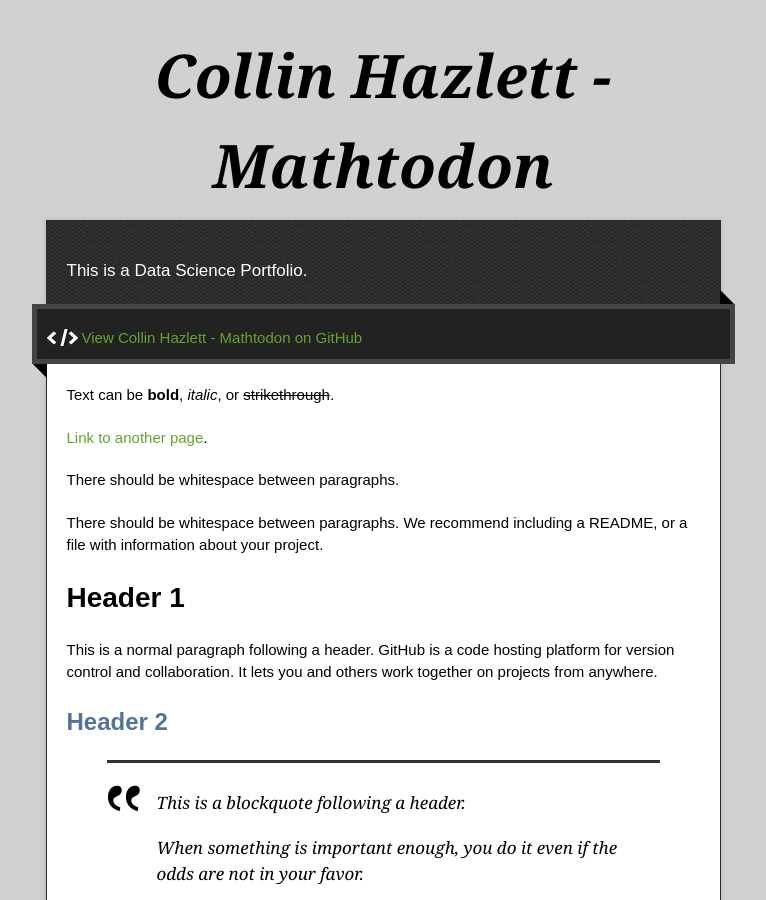
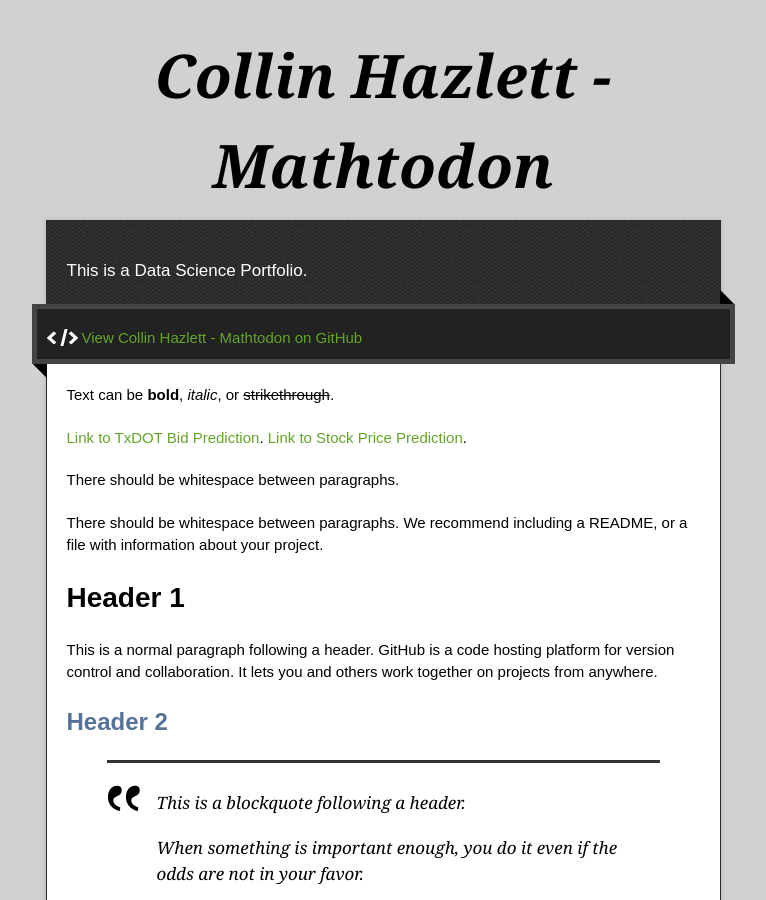
Before and after one commit to Mathtodon/Mathtodon.github.io, a Jekyll site: the page built from index.md, in a window 1280 px wide and 900 px high. Shown: the whole window, without its empty margins (257-1023 px from the left). Built offline with Jekyll 4.4.1, drawn with Linux system fonts in a browser that asks for light colours; nearby versions of some CDN libraries.

Commit message:
add new links

```diff
--- a/index.md
+++ b/index.md
@@ -4,7 +4,8 @@
 
 Text can be **bold**, _italic_, or ~~strikethrough~~.
 
-[Link to another page](another-page).
+[Link to TxDOT Bid Prediction](txdot-page).
+[Link to Stock Price Prediction](stock-page).
 
 There should be whitespace between paragraphs.
 
```
